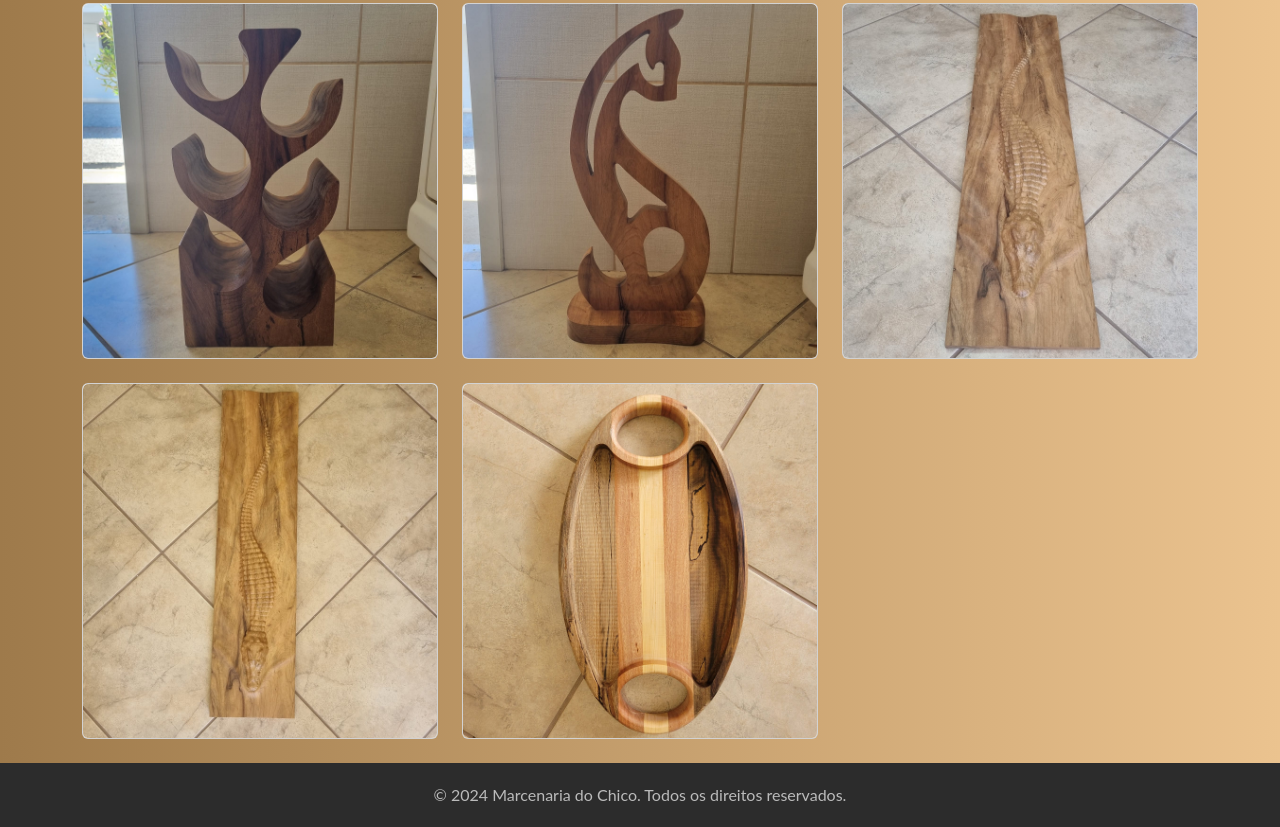
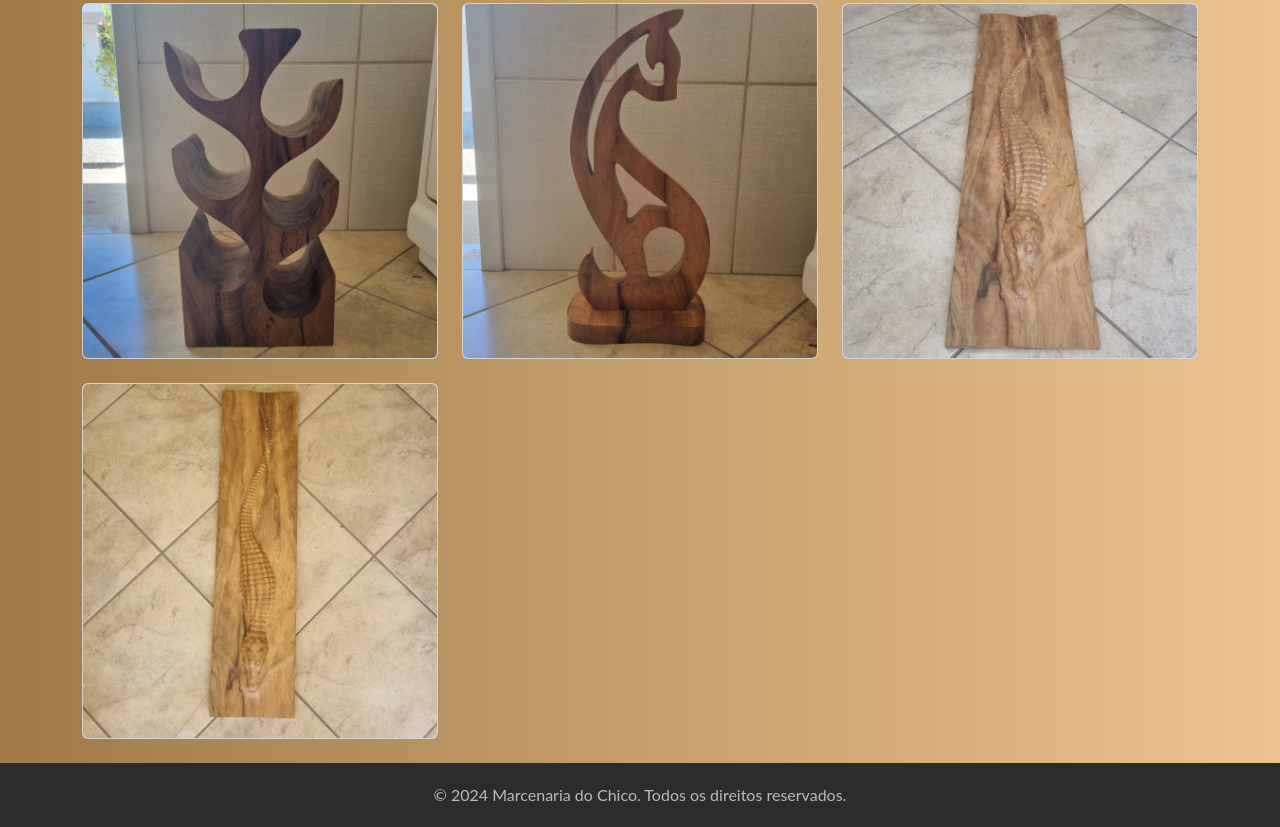
Before and after one commit to guilhermebp030504/Marcenaria-do-Chico, a plain HTML site: page index.html in a window 1280 px wide. Shown: the part 5533-6360 px from the top of the page. Drawn offline with nearby package versions, Linux system fonts and the light colour scheme.

Commit message:
Update index.html

```diff
--- a/index.html
+++ b/index.html
@@ -390,11 +390,6 @@
                 <img src="Img/8-2.jpeg" class="card-img-top">
             </div>
         </div>
-        <div class="col">
-            <div class="card">
-                <img src="Img/3-5.jpeg" class="card-img-top">
-            </div>
-        </div>
     </div>
 </div>
 
```
